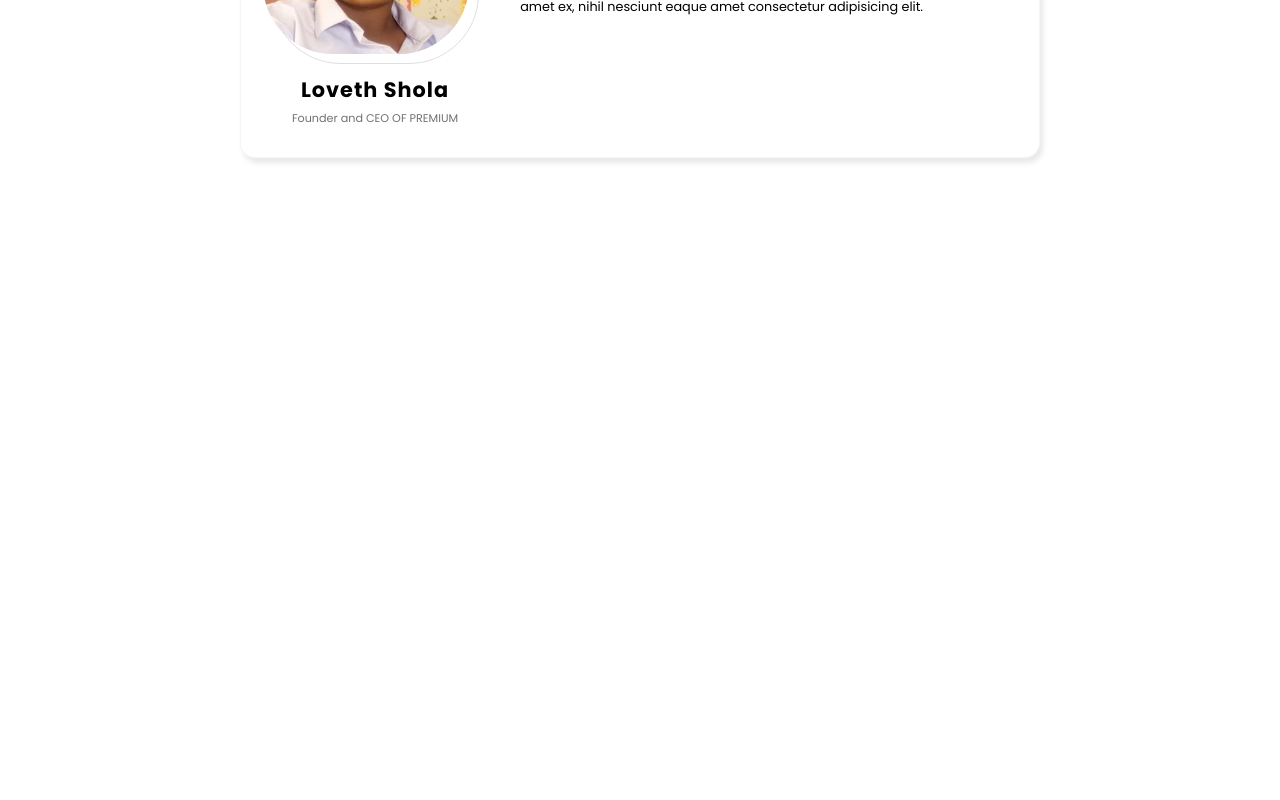
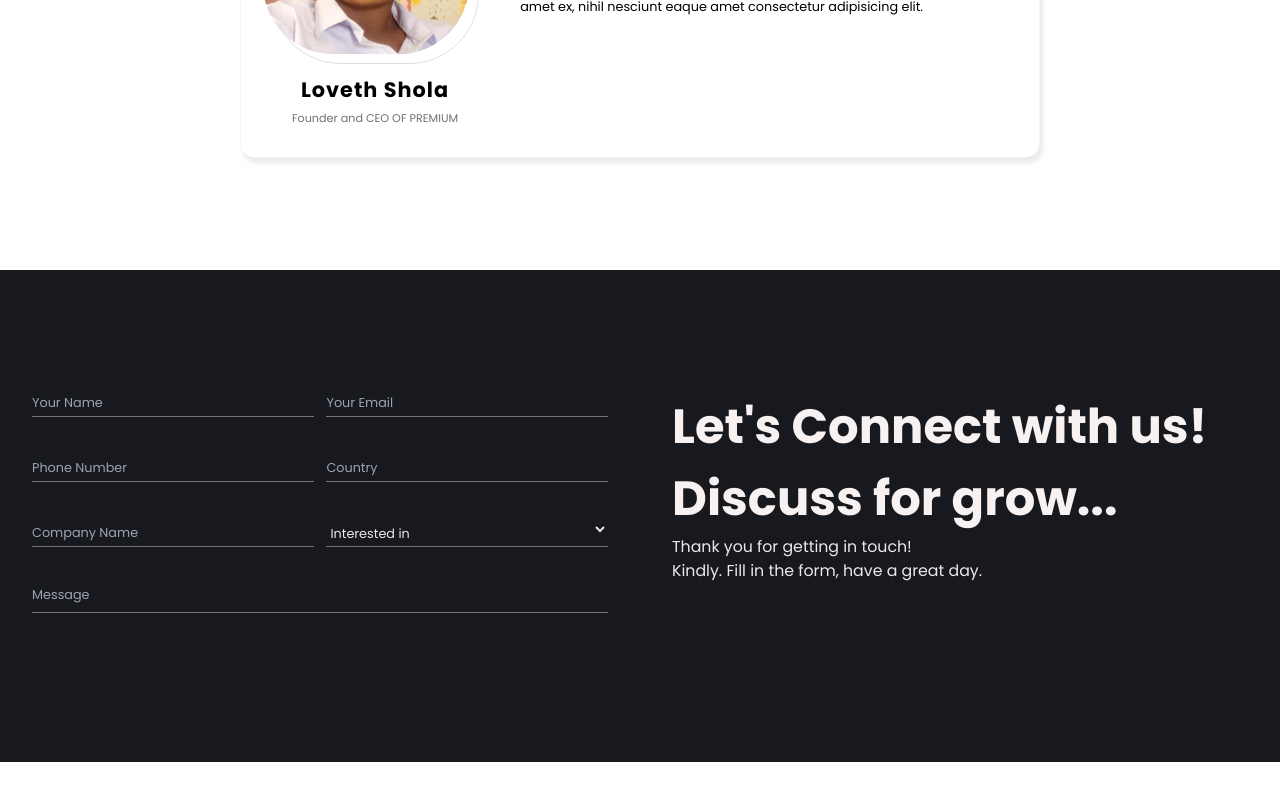
Before and after one commit to ibiloyeolusegun1/Transport-app, a React (Vite) app: page / in a window 1280 px wide. Shown: the part 3452-4252 px from the top of the page. Before the commit the page ends 3722 px from the top, so only its background shows below. Built offline with nearby package versions, Linux system fonts and the light colour scheme; some icons are missing.

Commit message:
Added Contact.jsx and modified App.jsx, main.css

```diff
--- a/src/App.jsx
+++ b/src/App.jsx
@@ -4,6 +4,7 @@ import Hero from './components/Hero'
 import About from './components/About'
 import Services from './components/Services'
 import Testimonial from './components/Testimonial'
+import Contact from './components/Contact'
 
 function App() {
 
@@ -14,6 +15,7 @@ function App() {
       <About/>
       <Services/>
       <Testimonial/>
+      <Contact/>
     </>
   )
 }
--- /dev/null
+++ b/src/components/Contact.jsx
@@ -0,0 +1,39 @@
+import React from 'react'
+
+const Contact = () => {
+  return (
+    <section className="contact" id='contact'>
+        <div className="contact-container inner-w padding">
+            <div className="form-container">
+                <form action="">
+                    <div className="form-box">
+                        <input type="text" placeholder='Your Name' className='box' />
+                        <input type="email" placeholder='Your Email' className='box' />
+                    </div>
+                    <div className="form-box">
+                        <input type="text" placeholder='Phone Number' className='box' />
+                        <input type="email" placeholder='Country' className='box' />
+                    </div>
+                    <div className="form-box">
+                        <input type="text" placeholder='Company Name' className='box' />
+                        <select name="" id="" className='box'>
+                            <option value="Interested in">Interested in</option>
+                            <option value="Traveling">Traveling</option>
+                            <option value="Tour">Tour</option>
+                        </select>
+                    </div>
+                    <textarea name="" id="" cols="30" rows="2" placeholder='Message' className='box'></textarea>
+                </form>
+                <div className="content">
+                    <h1>Let's Connect with us!</h1>
+                    <h1>Discuss for grow...</h1>
+                    <p>Thank you for getting in touch!</p>
+                    <p>Kindly. Fill in the form, have a great day.</p>
+                </div>
+            </div>
+        </div>
+    </section>
+  )
+}
+
+export default Contact
--- a/src/components/main.css
+++ b/src/components/main.css
@@ -568,6 +568,110 @@
 
 
 
+/*=============== Contact Section =================*/
+.contact{
+    background-color: var(--h-text-color);
+    color: var(--semi-white);
+}
+.contact-container{
+    max-width: 1380px;
+    margin: 5rem auto;
+}
+.contact-container .form-container{
+    display: flex;
+    /* align-items: center; */
+    justify-content: space-between;
+    gap: 4rem;
+    padding: 5rem 0;
+}
+.contact-container .form-container form{
+    width: 100%;
+}
+.contact-container .form-container form .form-box{
+    display: flex;
+    align-items: center;
+    justify-content: space-between;
+    gap: .8rem;
+}
+.contact-container .form-container form .box,
+.contact-container .form-container form .form-box .box{
+    width: 100%;
+    margin-bottom: 30px;
+    background-color: transparent;
+    padding-top: 8px;
+    font-size: .8rem;
+    height: 2.2rem;
+    border-top: 0;
+    border-top: 0;
+    border-top: 0;
+    border-bottom: 1px solid var(--body-grey);
+    outline: none;
+    color: var(--semi-white);
+}
+.contact-container .form-container form textarea{
+    resize: none;
+}
+.contact-container .form-container form .form-box select{
+    border-top: transparent;
+    border-left: transparent;
+    border-right: transparent;
+}
+.contact-container .form-container form .form-box select option{
+    background-color: var(--h-text-color);
+    width: fit-content;
+    /* outline: none;
+    border: none;
+    padding: 10px; */
+}
+.contact-container .form-container .content{
+    width: 100%;
+    margin-top: .6rem;
+}
+.contact-container .form-container .content h1{
+    color: var(--white);
+    font-size: 3rem;
+    font-weight: 700;
+}
+.contact-container .form-container .content p{
+    color: var(--semi-white);
+    font-size: .987rem;
+}
+
+@media (max-width: 1150px){
+    .contact-container .form-container{
+        gap: 2rem;
+    }
+    .contact-container .form-container .content h1{
+        font-size: 2.5rem;
+    }
+}
+@media (max-width: 950px){
+    .contact-container .form-container{
+        flex-direction: column-reverse;
+    }
+}
+@media (max-width: 600px){
+    .contact-container .form-container form .form-box{
+        flex-direction: column;
+        gap: 0;
+    }
+    .contact-container .form-container .content h1{
+        font-size: 2rem;
+    }
+}
+@media (max-width: 378px){
+    .contact-container .form-container .content h1{
+        font-size: 1.6rem;
+    }
+}
+
+
+
+
+
+
+
+
 
 
 
```
